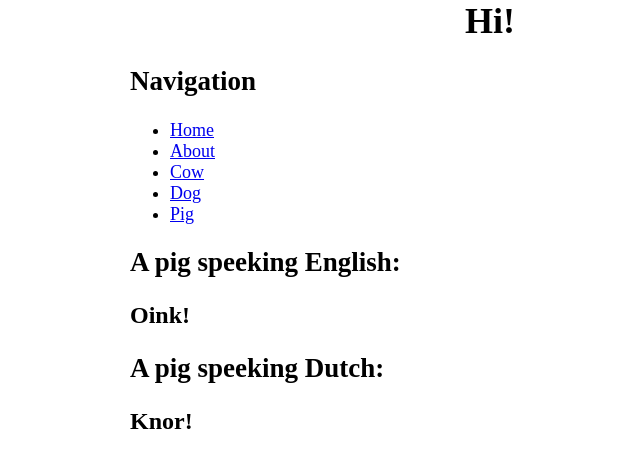
After one commit to SvdBunder/WINC-CD, a Flask app: template farm/templates/pig.html in a window 1280 px wide. The commit adds this page. Shown: the top 468 px of the page, without its empty margins (150-790 px from the left). Run offline with Flask 3, Linux system fonts and the light colour scheme; the template is opened without the code that fills it, so the values that code supplies are empty.

Commit message:
final test part 1, should fail

```diff
--- a/farm/templates/base.html
+++ b/farm/templates/base.html
@@ -18,6 +18,7 @@
         <li><a href="/about">About</a></li>
         <li><a href="/cow">Cow</a></li>
         <li><a href="/dog">Dog</a></li>
+        <li><a href="/pig">Pig</a></li>
     </ul>
     {% block content %}
     {% endblock %}
--- /dev/null
+++ b/farm/templates/pig.html
@@ -0,0 +1,9 @@
+{% extends "base.html" %}
+{% block content %}
+<h2>A pig speeking English:</h2>
+<p class="largeText boldText">Oink!</p>
+
+<h2>A pig speeking Dutch:</h2>
+<p class="largeText boldText">Knor!</p>
+
+{% endblock content %}
--- a/test_main.py
+++ b/test_main.py
@@ -29,6 +29,9 @@ def test_dog(client):
     response = client.get("/dog")
     assert response.status_code == 200
 
+def test_pig(client):
+    response = client.get("/pig")
+    assert response.status_code == 200
 
 def test_redirect(client):
     response = client.get("/home")
```
